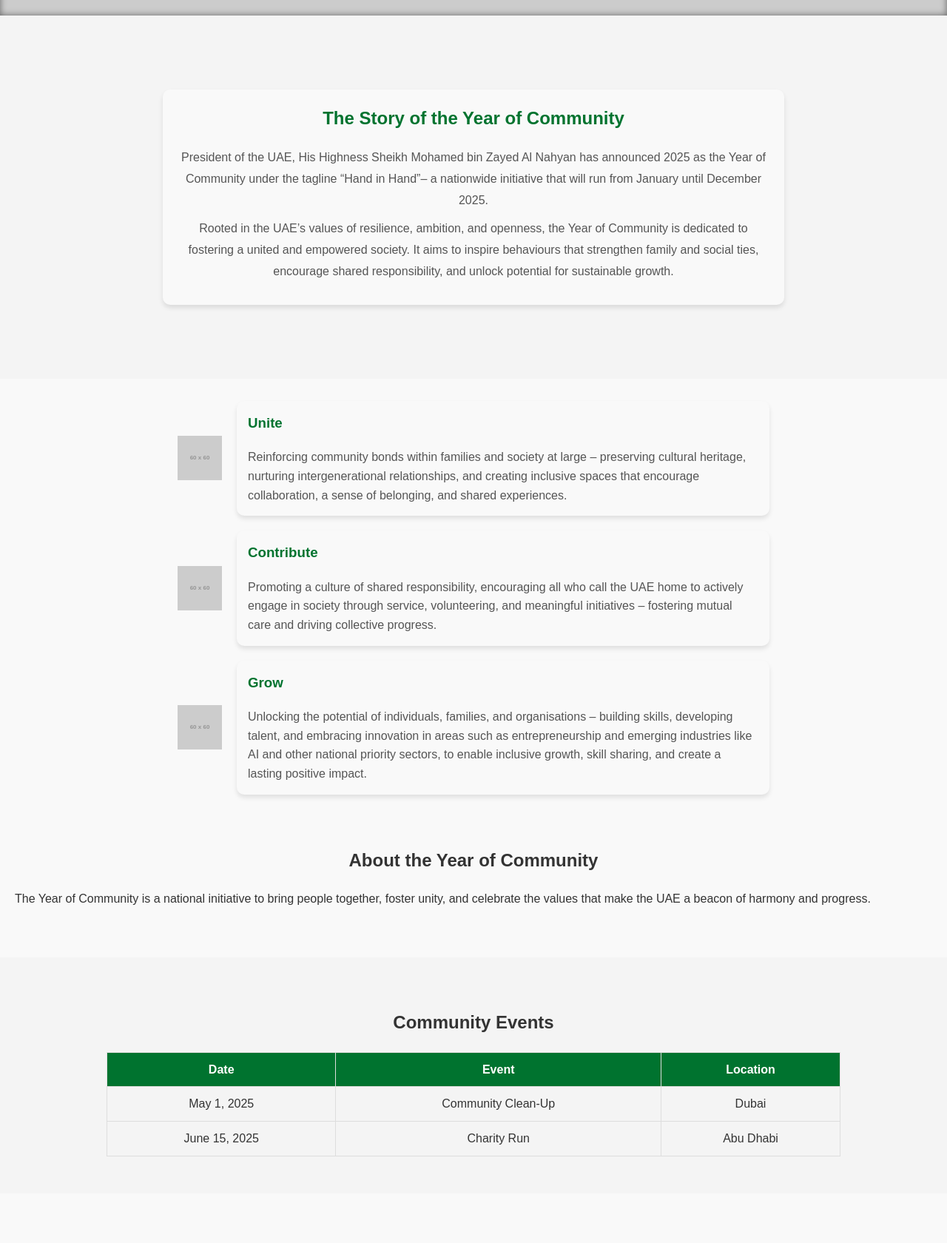
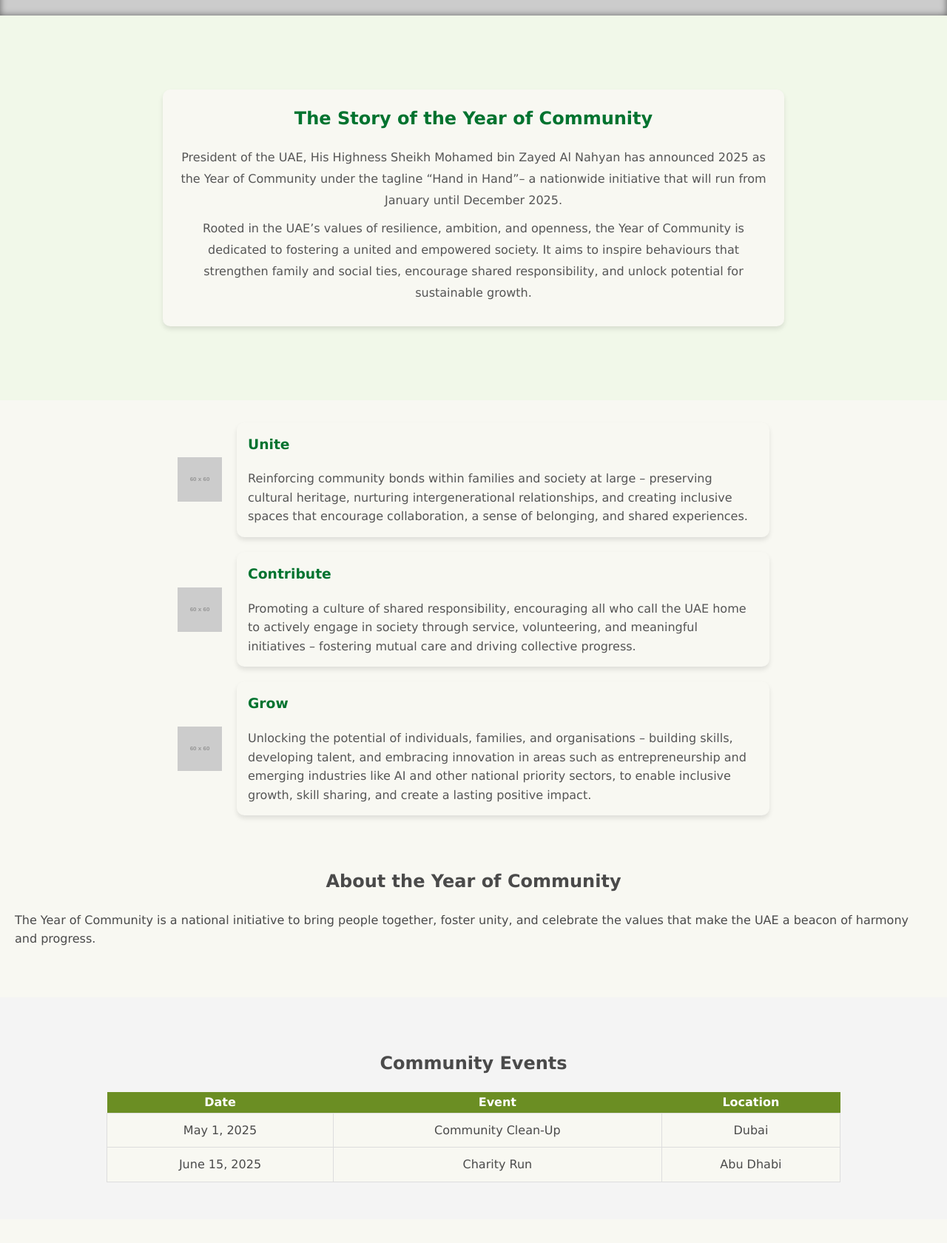
Before and after one commit to salialkaabi/Homework-April-30, a plain HTML site: page index.html in a window 1280 px wide. Shown: the part 800-2480 px from the top of the page at 74% size. Drawn offline with Linux system fonts and the light colour scheme; placeholder pictures from the web are drawn by us.

Commit message:
Colors and tect boxes

```diff
--- a/index.html
+++ b/index.html
@@ -5,17 +5,17 @@
     <meta name="viewport" content="width=device-width, initial-scale=1.0">
     <title>Year of Community</title>
     <style>
-        /* Inspired by UAE Year of Community Design */
+        /* Updated Font and Lighter Army Green Colors */
         body {
-            font-family: 'Arial', sans-serif;
+            font-family: 'Verdana', sans-serif; /* Friendly Font */
             margin: 0;
             padding: 0;
-            background-color: #f9f9f9;
-            color: #333;
+            background-color: #f8f8f2; /* Off White */
+            color: #4a4a4a; /* Dark Grey */
             line-height: 1.6;
         }
         nav {
-            background: linear-gradient(90deg, #00732f, #009e49);
+            background: linear-gradient(90deg, #6b8e23, #8fbc8f); /* Lighter Army Green Gradient */
             color: white;
             padding: 10px 20px;
             display: flex;
@@ -57,7 +57,7 @@
         }
         .story-section {
             padding: 50px 20px;
-            background-color: #f4f4f4;
+            background-color: #f1f8e9; /* Light Green */
             text-align: center;
         }
         .story-container {
@@ -70,12 +70,13 @@
             flex-wrap: wrap;
         }
         .story-text-box {
-            background-color: #f9f9f9;
+            background-color: #f8f8f2; /* Off White */
             padding: 20px;
             border-radius: 10px;
             box-shadow: 0 4px 6px rgba(0, 0, 0, 0.1);
             flex-grow: 1;
             max-width: 800px;
+            color: #4a4a4a; /* Dark Grey */
         }
         .story-text-box h2 {
             margin-top: 0;
@@ -87,7 +88,7 @@
             line-height: 1.8;
         }
         footer {
-            background: linear-gradient(90deg, #00732f, #009e49);
+            background: linear-gradient(90deg, #6b8e23, #8fbc8f); /* Lighter Army Green Gradient */
             color: white;
             text-align: center;
             padding: 20px;
@@ -129,29 +130,32 @@
             border-collapse: collapse;
             width: 80%;
         }
-        .calendar th, .calendar td {
+        .calendar th {
+            background-color: #6b8e23; /* Lighter Army Green */
+            color: white;
+        }
+        .calendar td {
             border: 1px solid #ddd;
             padding: 10px;
-        }
-        .calendar th {
-            background-color: #00732f;
-            color: white;
+            background-color: #f8f8f2; /* Off White */
+            color: #4a4a4a; /* Dark Grey */
         }
         .testimonials img {
             border-radius: 50%;
             margin-bottom: 10px;
         }
         .get-involved button {
-            background-color: #009e49;
+            background-color: #8fbc8f; /* Lighter Army Green */
             color: white;
             border: none;
             padding: 10px 20px;
             font-size: 1rem;
             border-radius: 5px;
             cursor: pointer;
+            transition: background-color 0.3s;
         }
         .get-involved button:hover {
-            background-color: #00732f;
+            background-color: #6b8e23; /* Slightly Darker Green */
         }
         /* Responsive Design */
         @media (max-width: 768px) {
@@ -180,11 +184,12 @@
             height: 60px;
         }
         .vision-text-box {
-            background-color: #f9f9f9;
+            background-color: #f8f8f2; /* Off White */
             padding: 15px;
             border-radius: 10px;
             box-shadow: 0 4px 6px rgba(0, 0, 0, 0.1);
             flex-grow: 1;
+            color: #4a4a4a; /* Dark Grey */
         }
         .vision-text-box h3 {
             margin-top: 0;
@@ -222,7 +227,7 @@
         <h1>Welcome to the Year of Community</h1>
         <p>Celebrating unity, collaboration, and the spirit of togetherness in the UAE.</p>
         <img src="https://assets.wam.ae/resource/ir200rh91k90qrlpn.jpg" alt="Year of Community Logo" style="margin: 20px auto; display: block; max-width: 300px;">
-        <a href="chat.html" style="display: block; margin: 20px auto; padding: 10px 20px; background-color: #009e49; color: white; text-decoration: none; border-radius: 5px; text-align: center; max-width: 200px;">Join Community Chat</a>
+        <a href="chat.html" style="display: block; margin: 20px auto; padding: 10px 20px; background-color: #8fbc8f; color: white; text-decoration: none; border-radius: 5px; text-align: center; max-width: 200px; transition: background-color 0.3s;">Join Community Chat</a>
     </section>
 
     <section class="story-section">
```
